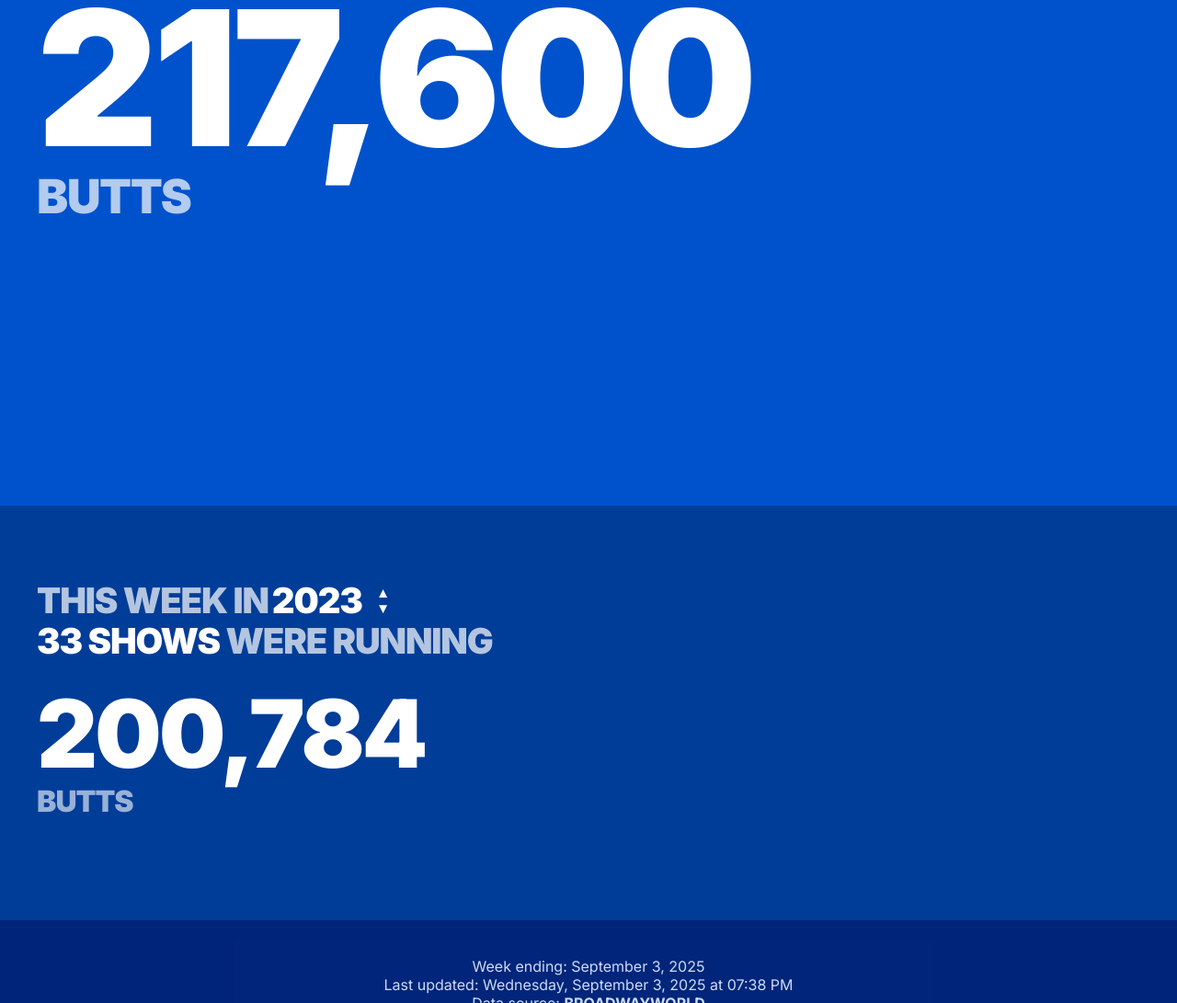
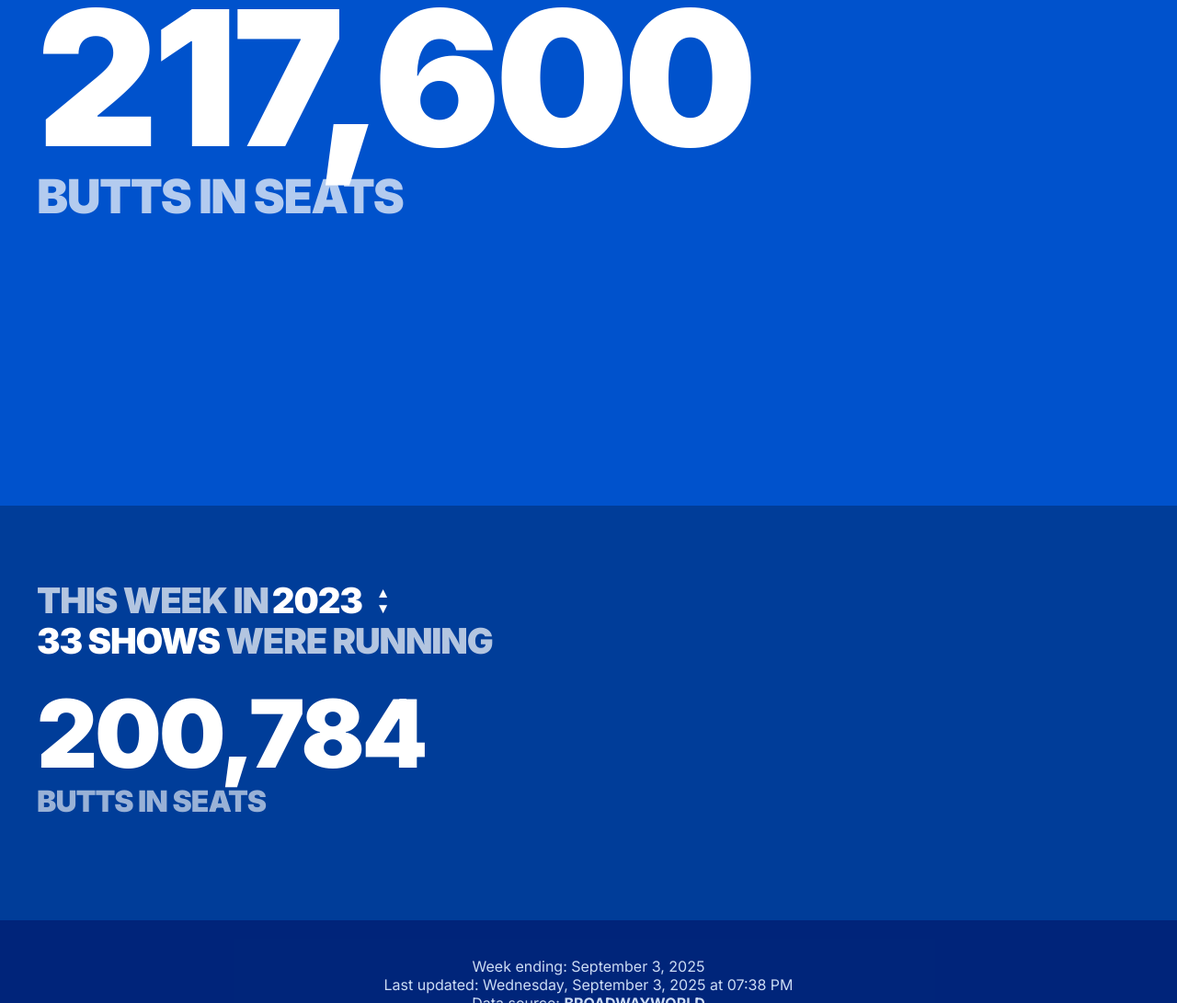
Before and after one commit to msrcreativeprojects/butts-dashboard, a website: page index.html in a window 1280 px wide. Shown: the part 250-1341 px from the top of the page at 92% size. Drawn offline with Linux system fonts and the light colour scheme; no server answers.

Commit message:
Clarify attendance labels

```diff
--- a/index.html
+++ b/index.html
@@ -25,7 +25,7 @@
         <div class="main-stats">
           <div class="stat-item">
             <p id="attendance" class="stat-number">-</p>
-            <p class="stat-label">BUTTS</p>
+            <p class="stat-label">BUTTS IN SEATS</p>
           </div>
         </div>
       </section>
@@ -53,7 +53,7 @@
       <div class="historical-stats">
         <div class="historical-stat">
           <p id="historical-attendance" class="historical-number">-</p>
-          <p class="historical-label">BUTTS</p>
+          <p class="historical-label">BUTTS IN SEATS</p>
         </div>
       </div>
     </section>
```
